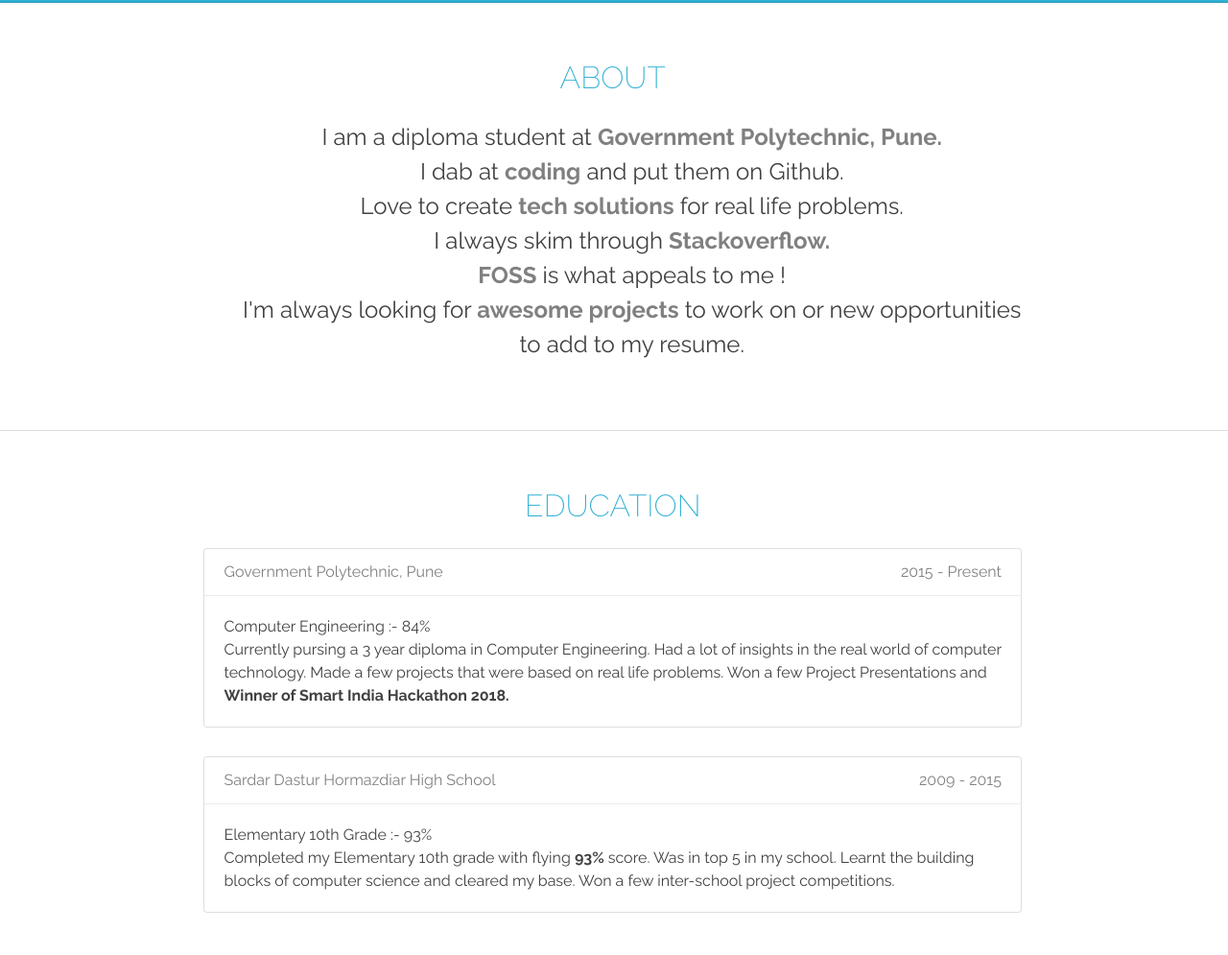
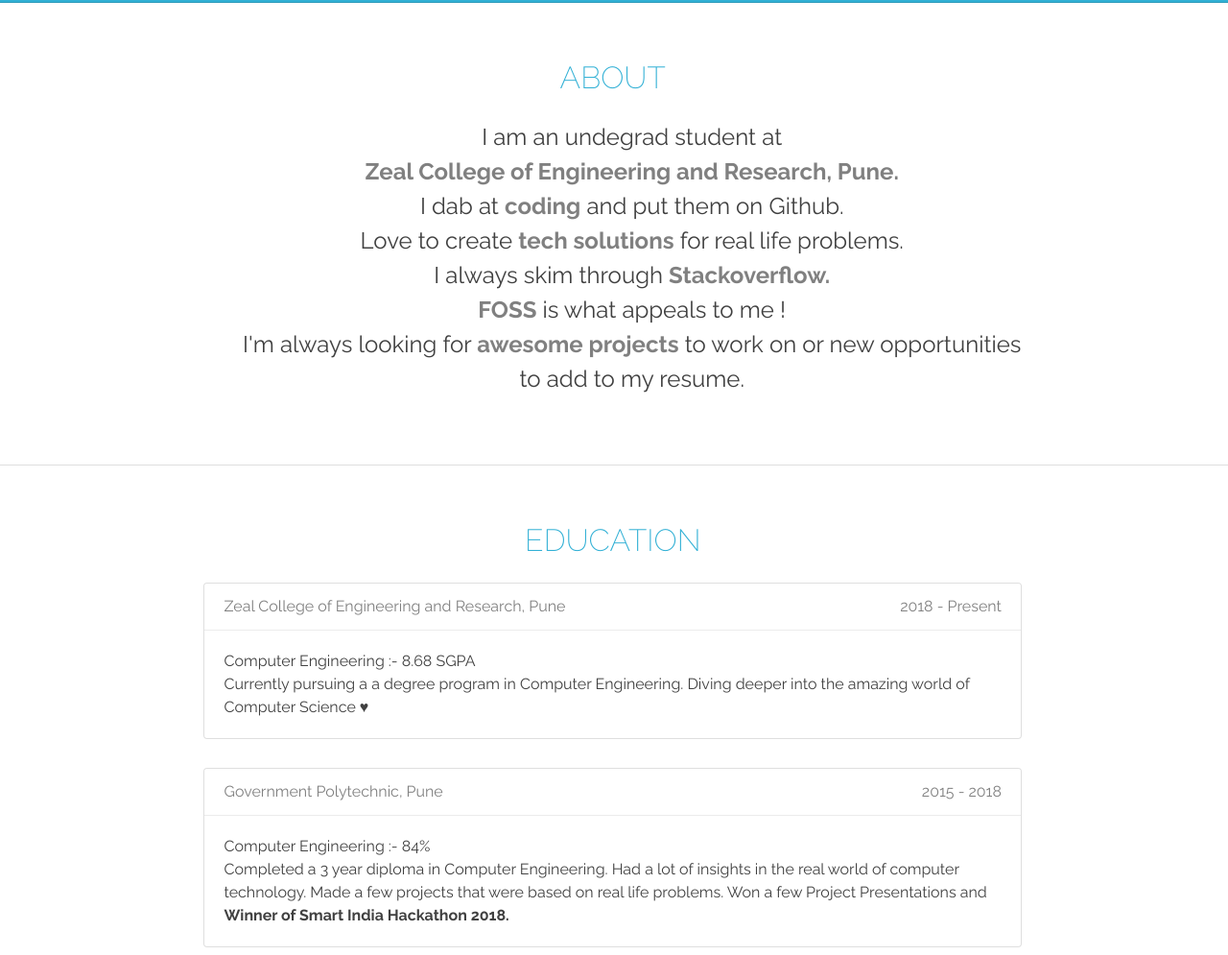
Before and after one commit to drigio/drigio.github.io, a plain HTML site: page index.html in a window 1280 px wide. Shown: the part 797-1792 px from the top of the page at 96% size. Drawn offline with Linux system fonts and the light colour scheme.

Commit message:
Update index.html
Added Degree Course Description.
Completed Diploma.

```diff
--- a/index.html
+++ b/index.html
@@ -58,7 +58,7 @@
           <div class="content-body">
             <center>
             <ul style="list-style-type: none; font-size: 150%;">
-              <li>I am a diploma student at <h4 class="bold-word">Government Polytechnic, Pune.</h4></li>
+              <li>I am an undegrad student at <h4 class="bold-word">Zeal College of Engineering and Research, Pune.</h4></li>
               <li>I dab at <h4 class="bold-word"> coding </h4> and put them on Github. </li>
               <li>Love to create <h4 class="bold-word">tech solutions</h4> for real life problems.</li>
               <li>I always skim through <h4 class="bold-word"> Stackoverflow. </h4></li>
@@ -85,15 +85,26 @@
             <!-- EDUCATION 1 -->
             <div class="card">
               <div class="card-header">
-                <h4>Government Polytechnic, Pune <span class="job-title">2015 - Present</span></h4>
+                <h4>Zeal College of Engineering and Research, Pune <span class="job-title">2018 - Present</span></h4>
               </div>
               <div class="card-content">
-                <p> Computer Engineering :- 84%<br>
-                  Currently pursing a 3 year diploma in Computer Engineering. Had a lot of insights in the real world of computer technology. Made a few projects that were based on real life problems. Won a few Project Presentations and <b>Winner of Smart India Hackathon 2018.</b>
+                <p> Computer Engineering :- 8.68 SGPA<br>
+                  Currently pursuing a a degree program in Computer Engineering. Diving deeper into the amazing world of Computer Science ♥
                 </p>
               </div>
             </div>
             <!-- EDUCATION 2 -->
+            <div class="card">
+              <div class="card-header">
+                <h4>Government Polytechnic, Pune <span class="job-title">2015 - 2018</span></h4>
+              </div>
+              <div class="card-content">
+                <p> Computer Engineering :- 84%<br>
+                  Completed a 3 year diploma in Computer Engineering. Had a lot of insights in the real world of computer technology. Made a few projects that were based on real life problems. Won a few Project Presentations and <b>Winner of Smart India Hackathon 2018.</b>
+                </p>
+              </div>
+            </div>
+            <!-- EDUCATION 3 -->
             <div class="card">
               <div class="card-header">
                 <h4>Sardar Dastur Hormazdiar High School <span class="job-title">2009 - 2015</span></h4>
```
